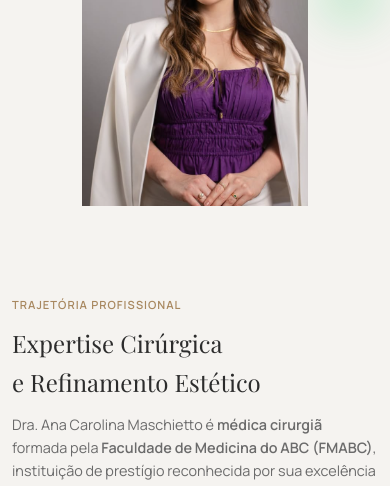
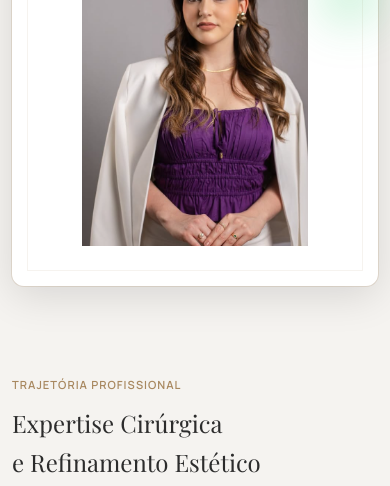
Before and after one commit to JotapBertelli/drcarol, a plain HTML site: page index.html in a window 390 px wide. Shown: the part 830-1316 px from the top of the page. Drawn offline with nearby package versions, Linux system fonts and the light colour scheme; a web font is replaced by a local one.

Commit message:
first commit

```diff
--- a/assets/style/styles.css
+++ b/assets/style/styles.css
@@ -783,6 +783,14 @@ footer {
     /* About Section */
     .about-img {
         margin-bottom: 30px;
+        padding: 20px;
+        background: var(--white);
+        border: 12px solid var(--white);
+        box-shadow:
+            0 0 0 1px rgba(168, 136, 96, 0.2),
+            0 10px 40px rgba(0, 0, 0, 0.12),
+            inset 0 0 0 1px rgba(168, 136, 96, 0.1);
+        border-radius: 12px;
     }
 
     .about-img img {
@@ -1007,8 +1015,19 @@ footer {
     .card p { font-size: 0.85rem; }
 
     /* About */
+    .about-img {
+        padding: 15px;
+        border: 10px solid var(--white);
+        box-shadow:
+            0 0 0 1px rgba(168, 136, 96, 0.15),
+            0 8px 30px rgba(0, 0, 0, 0.1),
+            inset 0 0 0 1px rgba(168, 136, 96, 0.05);
+        border-radius: 10px;
+    }
+
     .about-img img {
         max-height: 300px;
+        border-radius: 6px;
     }
 
     .about-text { margin-top: 20px; }
@@ -1158,7 +1177,29 @@ footer {
 /* --- Estilos Específicos para a Seção Sobre (Formação) --- */
 
 /* Badge flutuante na foto (Toque de design moderno) */
-.about-img { position: relative; }
+.about-img {
+    position: relative;
+    display: flex;
+    align-items: center;
+    justify-content: center;
+    padding: 25px;
+    background: var(--white);
+    border: 15px solid var(--white);
+    box-shadow:
+        0 0 0 1px rgba(168, 136, 96, 0.2),
+        0 10px 40px rgba(0, 0, 0, 0.12),
+        inset 0 0 0 1px rgba(168, 136, 96, 0.1);
+    border-radius: 12px;
+    transition: var(--transition);
+}
+
+.about-img:hover {
+    box-shadow:
+        0 0 0 1px rgba(168, 136, 96, 0.3),
+        0 20px 50px rgba(0, 0, 0, 0.15),
+        inset 0 0 0 1px rgba(168, 136, 96, 0.15);
+    transform: translateY(-5px);
+}
 
 .floating-badge {
     position: absolute;
```
